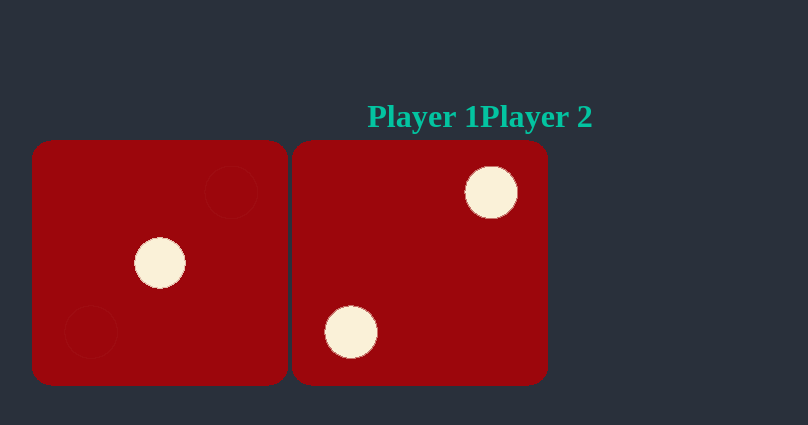
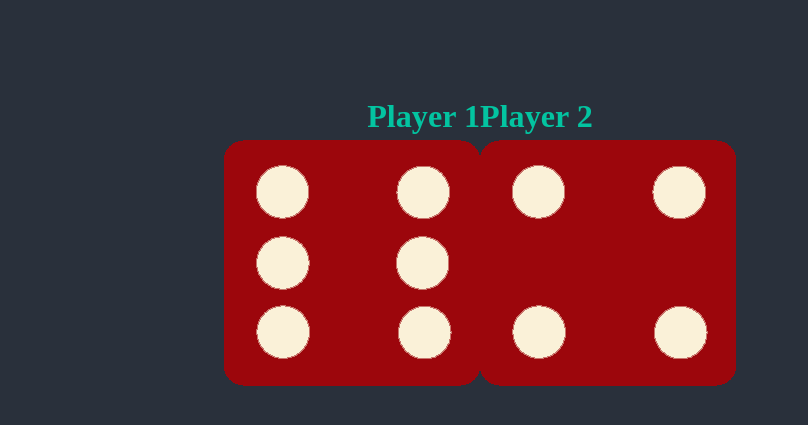
Before and after one commit to SunShineOneX/Dice-Game, a plain HTML site: page index.html in a window 1280 px wide. Shown: the part 219-644 px from the top of the page, without its empty margins (160-968 px from the left). Drawn offline with Linux system fonts and the light colour scheme.

Commit message:
dom manipulation of dice rolls now functioning

```diff
--- a/css/styles.css
+++ b/css/styles.css
@@ -28,6 +28,11 @@ h1 {
     align-items: center;
 }
 
+.player__cards {
+    display: flex;
+    justify-content: center;
+}
+
 h6 {
     text-align: center;
 }
--- a/index.html
+++ b/index.html
@@ -15,8 +15,8 @@
         <h6>Player 2</h6>
     </div>
     <div class="player__cards">
-    <img src="assets/dice1.png" />
-    <img src="assets/dice2.png" />
+    <img id="player__1" src="blank" />
+    <img id="player__2" src="blank" />
     </div>
     </div>
 
--- a/js/scripts.js
+++ b/js/scripts.js
@@ -1,2 +1,53 @@
-let random = Math.floor(Math.random() * 6) + 1;
-console.log(random);
+let player1 = document.getElementById("player__1");
+let player2 = document.getElementById("player__2");
+
+console.log("HELLO THERE!!!");
+
+
+function randomNum() {
+    let random = Math.floor(Math.random() * 6) + 1;
+    return random;
+}
+
+function diceRollPlayer1() {
+    randomNum()
+    if (randomNum() === 1) {
+        player1.src = "assets/dice1.png"
+    }
+    else if (randomNum()  === 2) {
+        player1.src = "assets/dice2.png"
+    }
+    else if (randomNum()  === 3) {
+        player1.src = "assets/dice3.png"
+    }
+    else if (randomNum()  === 4) {
+        player1.src = "assets/dice4.png"
+    }
+    else if (randomNum()  === 5) {
+        player1.src = "assets/dice5.png"
+    }
+    else player1.src = "assets/dice6.png"
+}
+
+function diceRollPlayer2() {
+    randomNum()
+    if (randomNum() === 1) {
+        player2.src = "assets/dice1.png"
+    }
+    else if (randomNum()  === 2) {
+        player2.src = "assets/dice2.png"
+    }
+    else if (randomNum()  === 3) {
+        player2.src = "assets/dice3.png"
+    }
+    else if (randomNum()  === 4) {
+        player2.src = "assets/dice4.png"
+    }
+    else if (randomNum()  === 5) {
+        player2.src = "assets/dice5.png"
+    }
+    else player2.src = "assets/dice6.png"
+}
+
+diceRollPlayer1();
+diceRollPlayer2();
```
